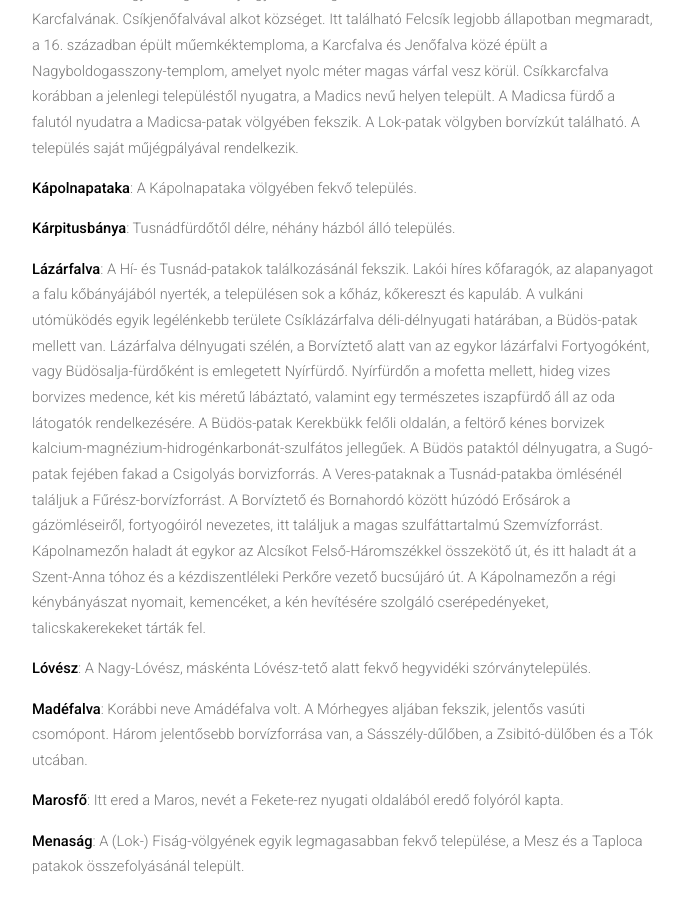
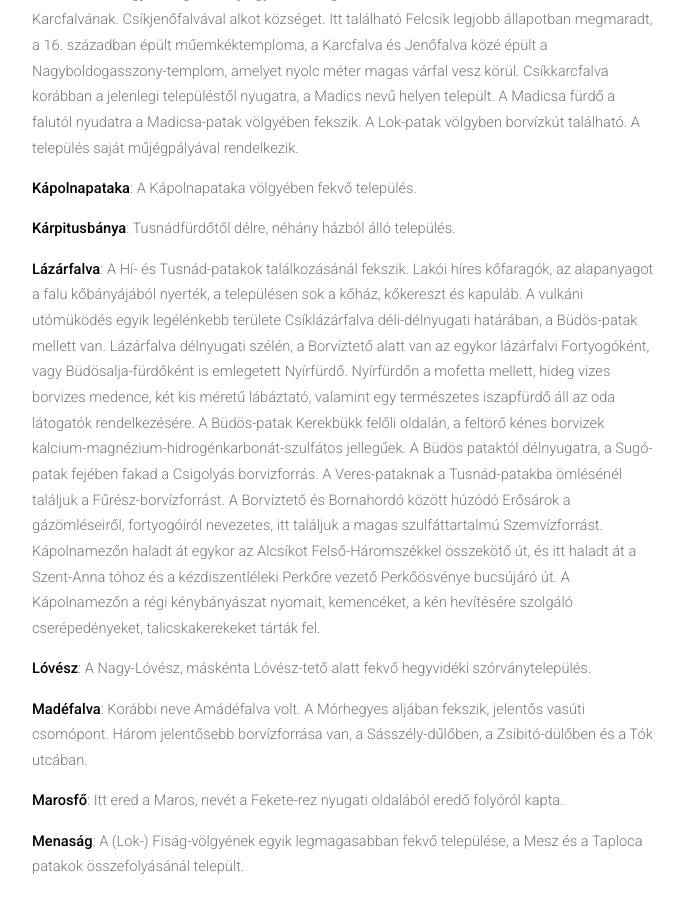
Before and after one commit to siculia/siculia.github.io, a Jekyll site: the page built from siculia-csikszek.html, in a window 1280 px wide and 900 px high, scrolled down 6874 px. Shown: the whole window, without its empty margins (128-812 px from the left). Built offline with Jekyll 4.4.1, drawn with Linux system fonts in a browser that asks for light colours; nearby versions of some CDN libraries; library files that are not in the unit come from our copies.

Commit message:
Perkőösvénye

```diff
--- a/siculia-csikszek.html
+++ b/siculia-csikszek.html
@@ -96,7 +96,7 @@ layout: default
 							<p style="text-align: left;"><b>Karcfalva</b>: A Nagyboldogasszony egyházközséghez tartozott, először 1566-ban nevezik Karcfalvának. Csíkjenőfalvával alkot községet. Itt található Felcsík legjobb állapotban megmaradt, a 16. században épült műemkéktemploma, a Karcfalva és Jenőfalva közé épült a Nagyboldogasszony-templom, amelyet nyolc méter magas várfal vesz körül. Csíkkarcfalva korábban a jelenlegi településtől nyugatra, a Madics nevű helyen települt. A Madicsa fürdő a falutól nyudatra a Madicsa-patak völgyében fekszik. A Lok-patak völgyben borvízkút található. A település saját műjégpályával rendelkezik.</p>
 							<p style="text-align: left;"><b>Kápolnapataka</b>: A Kápolnapataka völgyében fekvő település.</p>
 							<p style="text-align: left;"><b>Kárpitusbánya</b>: Tusnádfürdőtől délre, néhány házból álló település.</p>
-							<p style="text-align: left;"><b>Lázárfalva</b>: A Hí- és Tusnád-patakok találkozásánál fekszik. Lakói híres kőfaragók, az alapanyagot a falu kőbányájából nyerték, a településen sok a kőház, kőkereszt és kapuláb. A vulkáni utómüködés egyik legélénkebb területe Csíklázárfalva déli-délnyugati határában, a Büdös-patak mellett van. Lázárfalva délnyugati szélén, a Borvíztető alatt van az egykor lázárfalvi Fortyogóként, vagy Büdösalja-fürdőként is emlegetett Nyírfürdő. Nyírfürdőn a mofetta mellett, hideg vizes borvizes medence, két kis méretű lábáztató, valamint egy természetes iszapfürdő áll az oda látogatók rendelkezésére. A Büdös-patak Kerekbükk felőli oldalán, a feltörő kénes borvizek kalcium-magnézium-hidrogénkarbonát-szulfátos jellegűek. A Büdös pataktól délnyugatra, a Sugó-patak fejében fakad a Csigolyás borvizforrás. A Veres-pataknak a Tusnád-patakba ömlésénél találjuk a Fűrész-borvízforrást. A Borvíztető és Bornahordó között húzódó Erősárok a gázömléseiről, fortyogóiról nevezetes, itt találjuk a magas szulfáttartalmú Szemvízforrást. Kápolnamezőn haladt át egykor az Alcsíkot Felső-Háromszékkel összekötő út, és itt haladt át a Szent-Anna tóhoz és a kézdiszentléleki Perkőre vezető bucsújáró út. A Kápolnamezőn a régi kénybányászat nyomait, kemencéket, a kén hevítésére szolgáló cserépedényeket, talicskakerekeket tárták fel.</p>
+							<p style="text-align: left;"><b>Lázárfalva</b>: A Hí- és Tusnád-patakok találkozásánál fekszik. Lakói híres kőfaragók, az alapanyagot a falu kőbányájából nyerték, a településen sok a kőház, kőkereszt és kapuláb. A vulkáni utómüködés egyik legélénkebb területe Csíklázárfalva déli-délnyugati határában, a Büdös-patak mellett van. Lázárfalva délnyugati szélén, a Borvíztető alatt van az egykor lázárfalvi Fortyogóként, vagy Büdösalja-fürdőként is emlegetett Nyírfürdő. Nyírfürdőn a mofetta mellett, hideg vizes borvizes medence, két kis méretű lábáztató, valamint egy természetes iszapfürdő áll az oda látogatók rendelkezésére. A Büdös-patak Kerekbükk felőli oldalán, a feltörő kénes borvizek kalcium-magnézium-hidrogénkarbonát-szulfátos jellegűek. A Büdös pataktól délnyugatra, a Sugó-patak fejében fakad a Csigolyás borvizforrás. A Veres-pataknak a Tusnád-patakba ömlésénél találjuk a Fűrész-borvízforrást. A Borvíztető és Bornahordó között húzódó Erősárok a gázömléseiről, fortyogóiról nevezetes, itt találjuk a magas szulfáttartalmú Szemvízforrást. Kápolnamezőn haladt át egykor az Alcsíkot Felső-Háromszékkel összekötő út, és itt haladt át a Szent-Anna tóhoz és a kézdiszentléleki Perkőre vezető Perkőösvénye bucsújáró út. A Kápolnamezőn a régi kénybányászat nyomait, kemencéket, a kén hevítésére szolgáló cserépedényeket, talicskakerekeket tárták fel.</p>
 							<p style="text-align: left;"><b>Lóvész</b>: A Nagy-Lóvész, máskénta Lóvész-tető alatt fekvő hegyvidéki szórványtelepülés.</p>
 							<p style="text-align: left;"><b>Madéfalva</b>: Korábbi neve Amádéfalva volt. A Mórhegyes aljában fekszik, jelentős vasúti csomópont. Három jelentősebb borvízforrása van, a Sásszély-dűlőben, a Zsibitó-dülőben és a Tók utcában.</p>
 							<p style="text-align: left;"><b>Marosfő</b>: Itt ered a Maros, nevét a Fekete-rez nyugati oldalából eredő folyóról kapta.</p>
```
